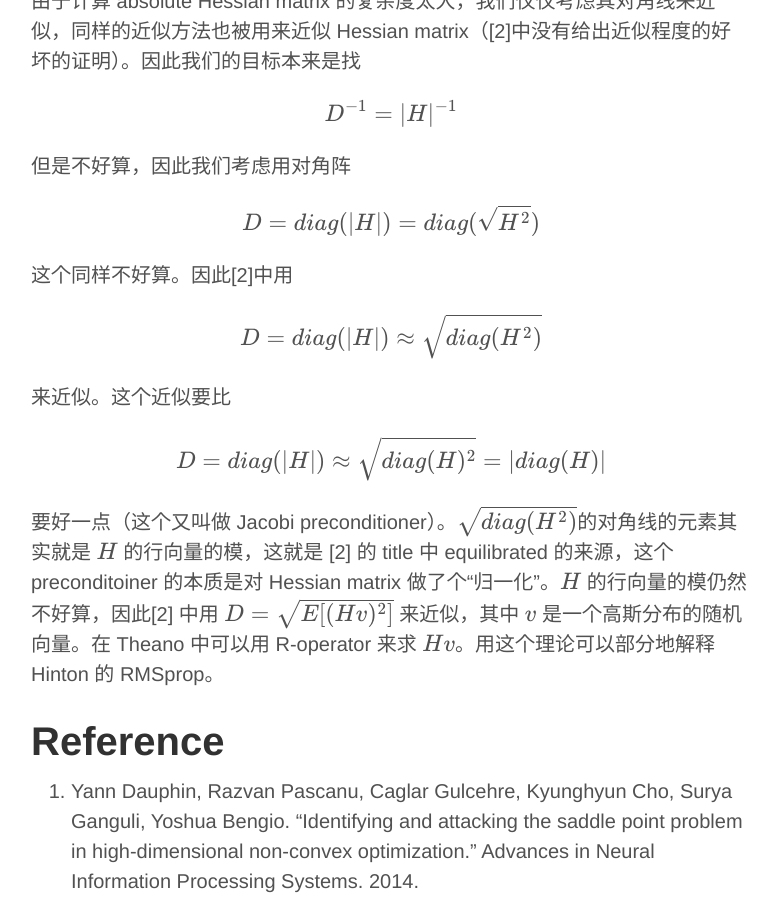
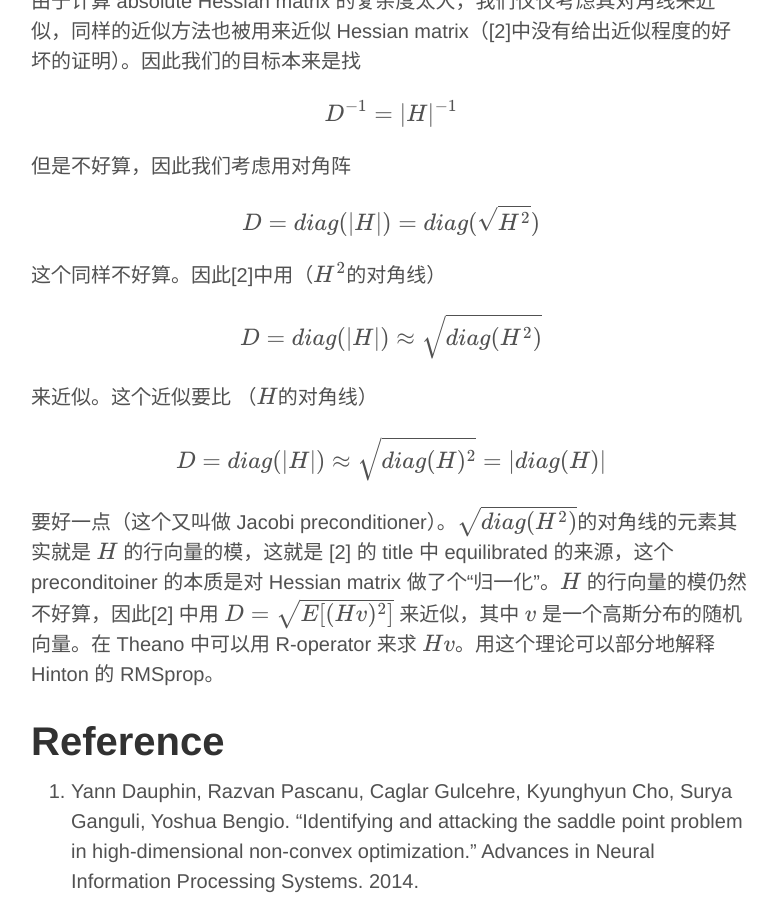
Before and after one commit to bjsc/cswhjiang.github.io, a Jekyll site: the page built from _posts/2015-09-10-escape-from-saddle-points.md, in a window 1280 px wide and 900 px high, scrolled down 2379 px. Shown: the whole window, without its empty margins (249-1026 px from the left). Built offline with Jekyll 4.4.1, drawn with Linux system fonts in a browser that asks for light colours; formulas are drawn with MathJax 3; comment, search, counter and statistics services are not loaded.

Commit message:
saddle points

```diff
--- a/_posts/2015-09-10-escape-from-saddle-points.md
+++ b/_posts/2015-09-10-escape-from-saddle-points.md
@@ -22,7 +22,6 @@ $$
 {% include figure.html src="/figures/2015-09-10-escape-from-saddle-points-b.png" caption="图2：不同方向的比较（不同的起始点）。" %}
 
 
-
 由于计算 absolute Hessian matrix 的复杂度太大，我们仅仅考虑其对角线来近似，同样的近似方法也被用来近似 Hessian matrix（[2]中没有给出近似程度的好坏的证明）。因此我们的目标本来是找
 
 $$D^{-1} = |H|^{-1}$$
@@ -31,11 +30,11 @@ $$D^{-1} = |H|^{-1}$$
 
 $$D = diag(|H|) = diag(\sqrt{H^2})$$
 
-这个同样不好算。因此[2]中用
+这个同样不好算。因此[2]中用（$$H^2$$的对角线）
 
 $$D = diag(|H|) \approx \sqrt{diag(H^2)}$$
 
-来近似。这个近似要比
+来近似。这个近似要比 （$$H$$的对角线）
 
  $$D = diag(|H|) \approx \sqrt{diag(H)^2} = |diag(H)|$$
 
```
